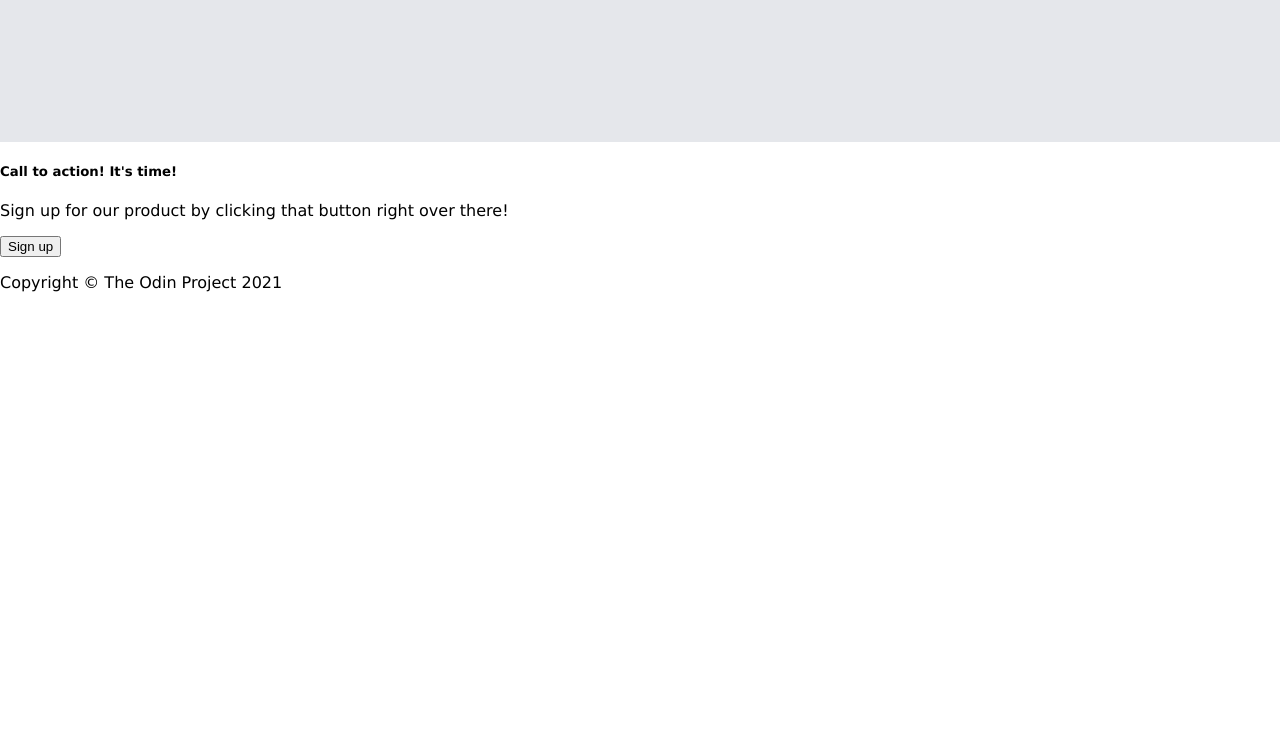
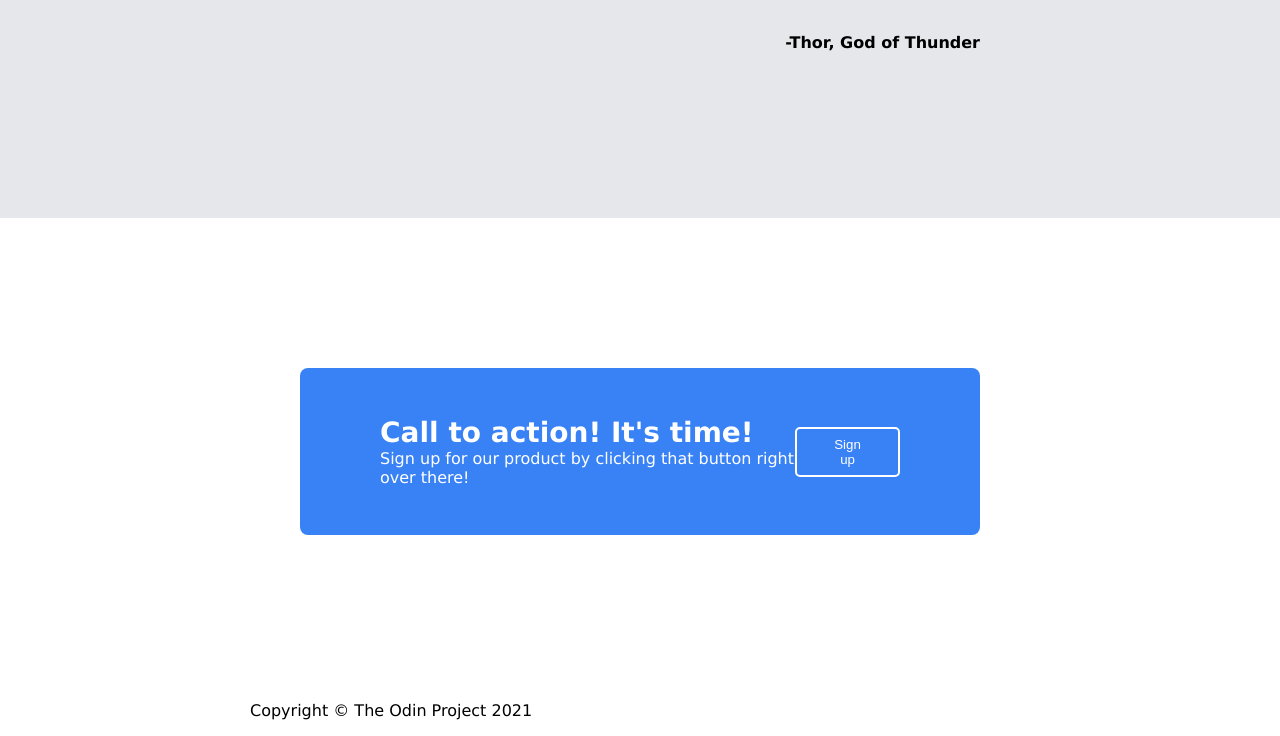
Before and after one commit to luciima/project-landing-page, a plain HTML site: page index.html in a window 1280 px wide. Shown: the part 1492-2228 px from the top of the page. Before the commit the page ends 1800 px from the top, so only its background shows below. Drawn offline with Linux system fonts and the light colour scheme.

Commit message:
Add structure and colors for the sign up section

```diff
--- a/index.html
+++ b/index.html
@@ -57,8 +57,8 @@
         </div>
 
         <div class="sign-up-section">
-            <h5>Call to action! It's time!</h5>
-            <p>Sign up for our product by clicking that button right over there!</p>
+            <p><strong>Call to action! It's time!</strong><br>
+            Sign up for our product by clicking that button right over there!</p>
             <button class="sign-up-button">Sign up</button>
         </div>
 
--- a/style.css
+++ b/style.css
@@ -5,9 +5,12 @@ body {
     font-family: Verdana, Geneva, Tahoma, sans-serif;
 }
 
+body > * {
+    padding: 0 250px;
+}
+
 .header, .main-content {
     background-color: #1F2937;
-    padding: 0 250px;
 }
 
 .header {
@@ -37,6 +40,7 @@ a {
 
 .main-content {
     display: flex;
+    gap: 56px;
     padding-top: 100px;
     padding-bottom: 100px;
     color: #E5E7EB;
@@ -97,3 +101,33 @@ h2 {
     text-align: right;
     font-weight: bold;
 }
+
+.sign-up-section {
+    background-color: #3882F6;
+    border-radius: 8px;
+    padding: 32px 80px;
+    margin: 150px 300px;
+    color: white;
+    display: flex;
+    justify-content: space-between;
+    align-items: center;
+}
+
+.sign-up-section strong {
+    font-size: 28px;
+}
+
+.sign-up-button {
+    border-radius: 5px;
+    background-color: #3882F6;
+    color: white;
+    padding: 8px 32px;
+}
+
+.sign-up-section .sign-up-button {
+    border: 2px solid white;
+}
+
+.main-content .sign-up-button {
+    border: none;
+}
```
